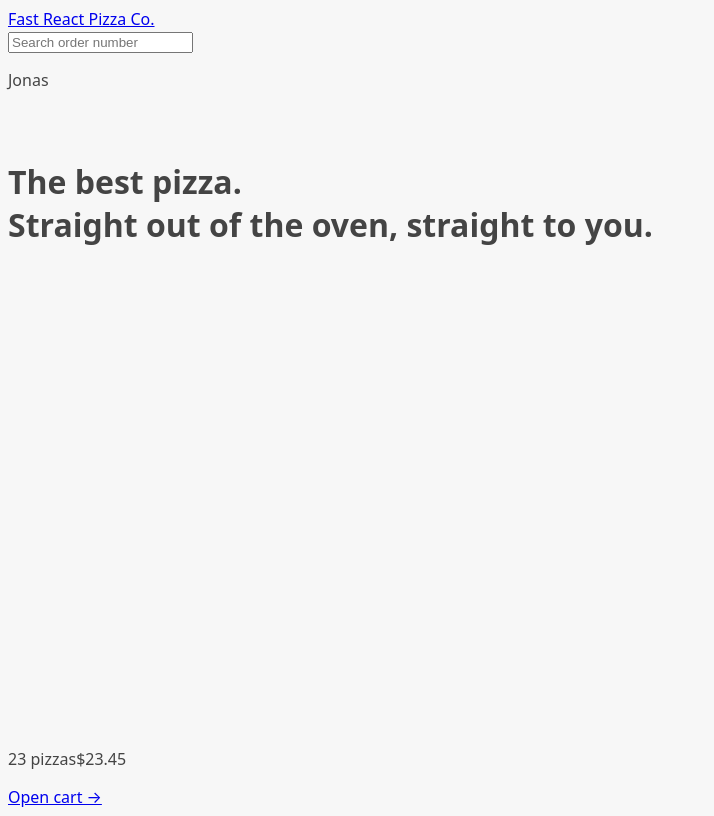
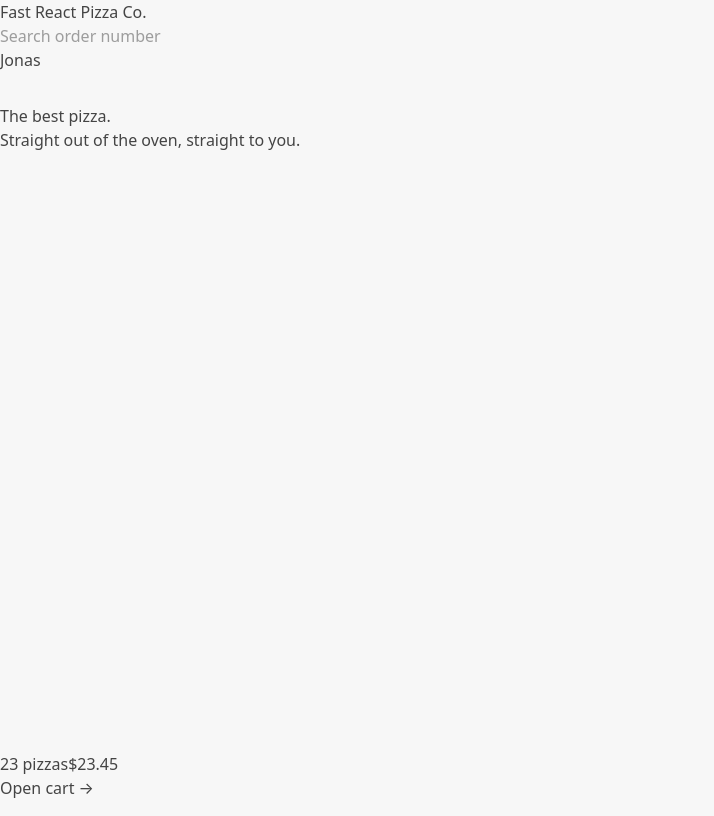
Before and after one commit to mdaz78/fast-react-pizza, a React (Vite) app: page / in a window 1280 px wide. Shown: the whole page, without its empty margins (0-714 px from the left). Built offline with nearby package versions, Linux system fonts and the light colour scheme.

Commit message:
build: integrate tailwind css v4

```diff
--- a/package.json
+++ b/package.json
@@ -13,9 +13,11 @@
     "prepare": "husky"
   },
   "dependencies": {
+    "@tailwindcss/vite": "^4.1.18",
     "react": "^19.2.0",
     "react-dom": "^19.2.0",
-    "react-router-dom": "^7.11.0"
+    "react-router-dom": "^7.11.0",
+    "tailwindcss": "^4.1.18"
   },
   "devDependencies": {
     "@commitlint/cli": "^20.2.0",
--- a/src/index.css
+++ b/src/index.css
@@ -1,3 +1,5 @@
+@import "tailwindcss";
+
 body {
   font-family: system-ui, -apple-system, BlinkMacSystemFont, 'Segoe UI', Roboto,
     Oxygen, Ubuntu, Cantarell, 'Open Sans', 'Helvetica Neue', sans-serif;
--- a/vite.config.js
+++ b/vite.config.js
@@ -1,7 +1,8 @@
 import { defineConfig } from 'vite';
 import react from '@vitejs/plugin-react';
+import tailwindcss from '@tailwindcss/vite';
 
 // https://vite.dev/config/
 export default defineConfig({
-  plugins: [react()],
+  plugins: [react(), tailwindcss()],
 });
```
Also changed, not shown: 1 other file (tests, documents, lock files or other folders).
